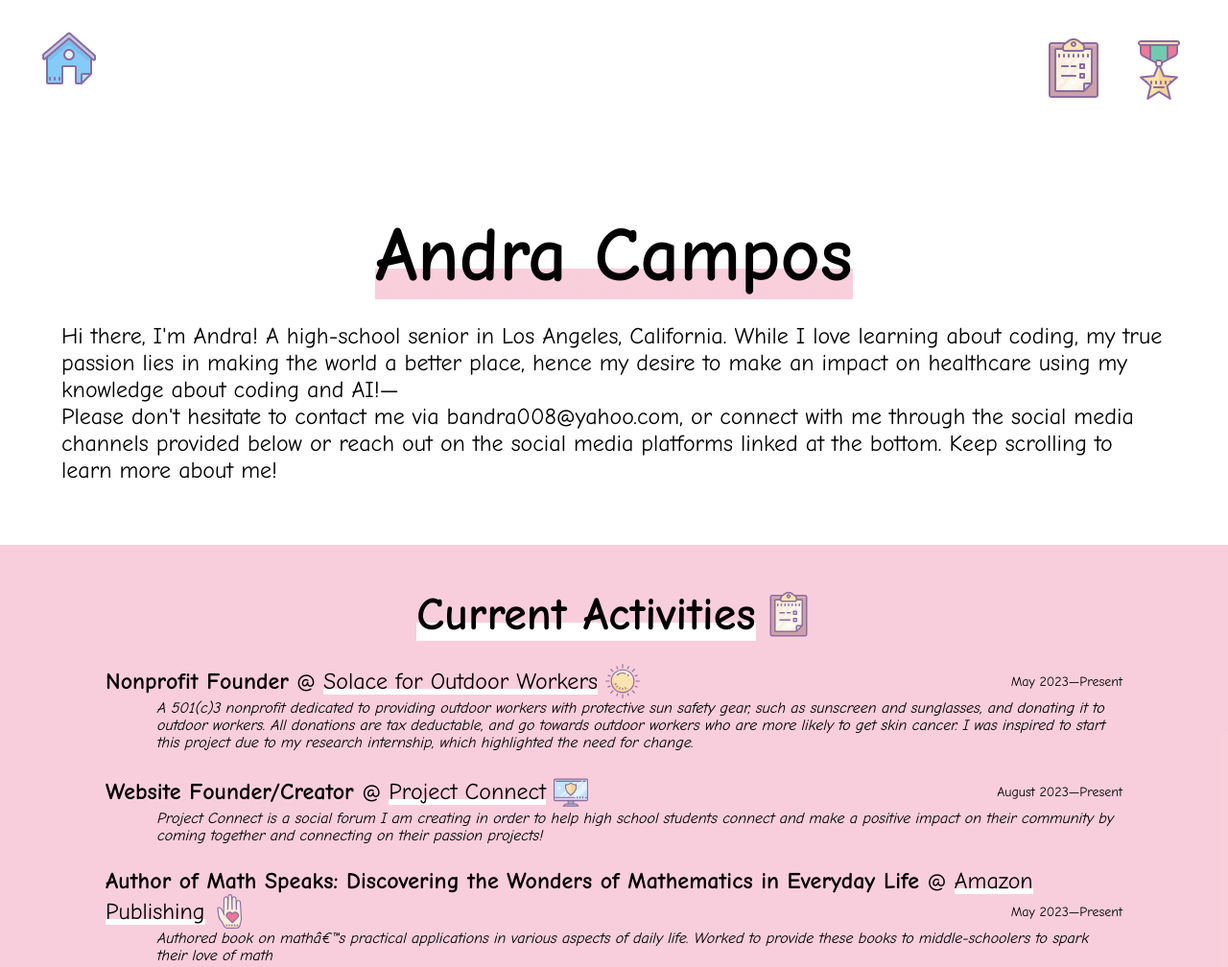
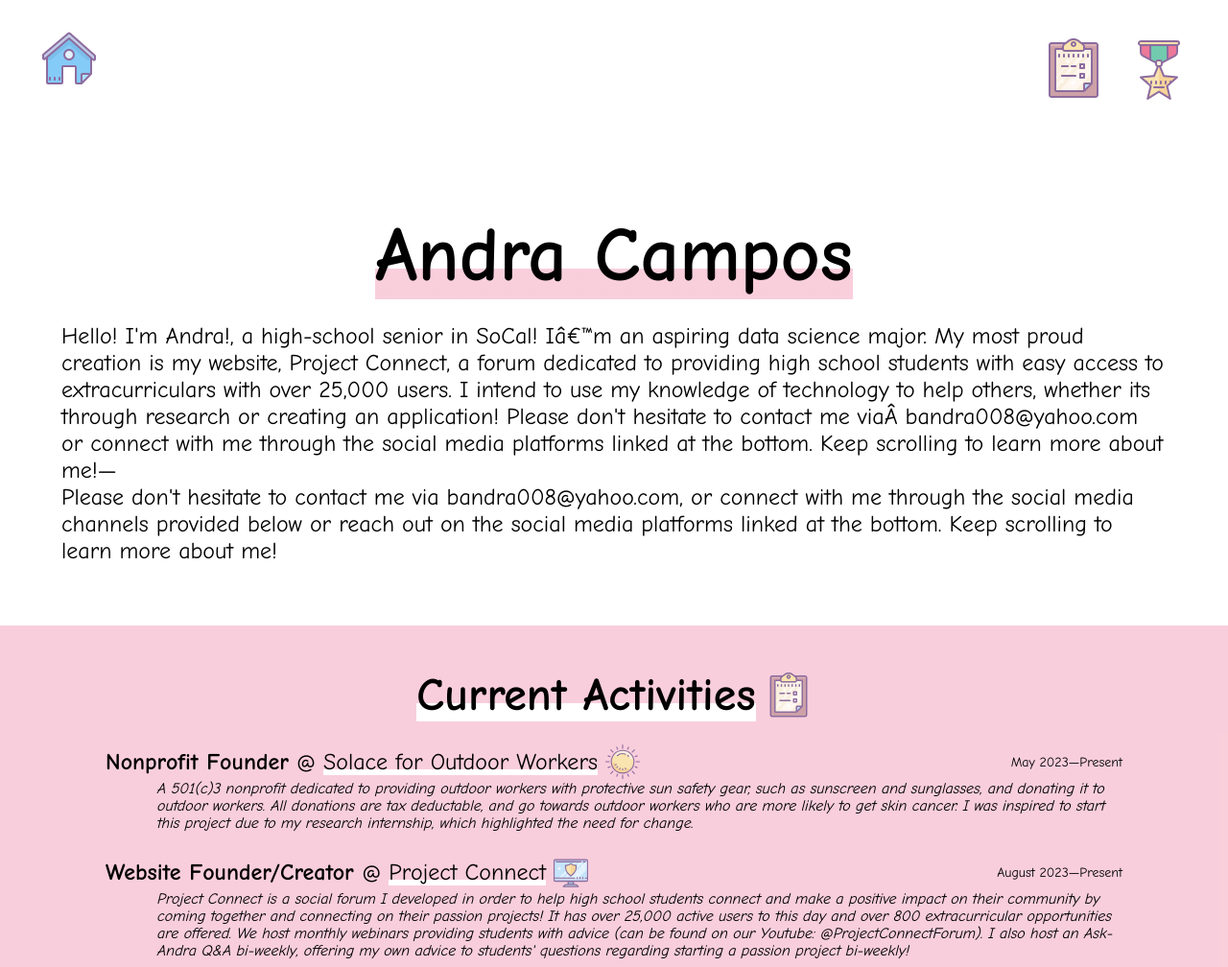
Before and after one commit to andracampos/andracampos.github.io, a plain HTML site: page index.html in a window 1280 px wide. Shown: the top 1008 px of the page at 96% size. Drawn offline with Linux system fonts and the light colour scheme.

Commit message:
Update index.html

```diff
--- a/index.html
+++ b/index.html
@@ -38,9 +38,10 @@
     <p>&nbsp;</p>
 
     <p class="name"><span class="highlight-pink">Andra Campos</span></p>
-    <p class="intro"> Hi there, I'm Andra! A high-school senior in Los Angeles, California. While I love learning about coding,
-     my true passion lies in making the world a better place, hence my desire to make an impact on healthcare using my knowledge about coding
-     and AI!&#8212;  <br <span
+    <p class="intro"> Hello! I'm Andra!, a high-school senior in SoCal! I’m an aspiring data science major. My most proud creation is my website,
+       Project Connect, a forum dedicated to providing high school students with easy access to extracurriculars with over 25,000 users. I intend
+       to use my knowledge of technology to help others, whether its through research or creating an application! Please don't hesitate to contact me
+       via bandra008@yahoo.com or connect with me through the social media platforms linked at the bottom. Keep scrolling to learn more about me!&#8212;  <br <span
 
     <p      class="thin-highlight-white"> Please don't hesitate to contact me via bandra008@yahoo.com, or connect with me through the social media channels provided below</span> or reach out on the social media platforms linked at
         the bottom. Keep scrolling to learn more about me!</p>
@@ -60,7 +61,9 @@
                     target="_blank"><span class="thin-highlight-white">Project Connect</span></a> <img class="descriptive-icon"
                     src="images/cyber22.svg" /><span
                         style="float: right;font-size: 14px;">&nbsp;August 2023&#8212;Present</span></p>
-            <p class="proj-text"> Project Connect is a social forum I am creating in order to help high school students connect and make a positive impact on their community by coming together and connecting on their passion projects!       </p>
+            <p class="proj-text"> Project Connect is a social forum I developed in order to help high school students connect and make a positive impact on their community by coming together and connecting on their passion projects! It has over 25,000 active users to this day
+            and over 800 extracurricular opportunities are offered. We host monthly webinars providing students with advice (can be found on our Youtube: @ProjectConnectForum). I also host an Ask-Andra Q&A bi-weekly,
+            offering my own advice to students' questions regarding starting a passion project bi-weekly!</p>
            <p class="proj-title"><b>Author of Math Speaks: Discovering the Wonders of Mathematics in Everyday Life </b> @ <a href="https://www.amazon.com/Math-Speaks-Discovering-Mathematics-Everyday/dp/B0D7X979BG/ref=sr_1_1?crid=3I63RQDYCSFOE&dib=eyJ2IjoiMSJ9.VZt6HoyoL9EIdlgo__-WLA.9u4dfTfDenNmbBgoW02ExSnfs5SXcDhFcc1ebJQa4W4&dib_tag=se&keywords=math+speaks+andra+campos&qid=1722804483&sprefix=math+speaks+and%2Caps%2C114&sr=8-1"
                     target="_blank"><span class="thin-highlight-white"> Amazon Publishing</span></a> <img class="descriptive-icon"
                     src="images/volunteer22.svg" /><span
```
